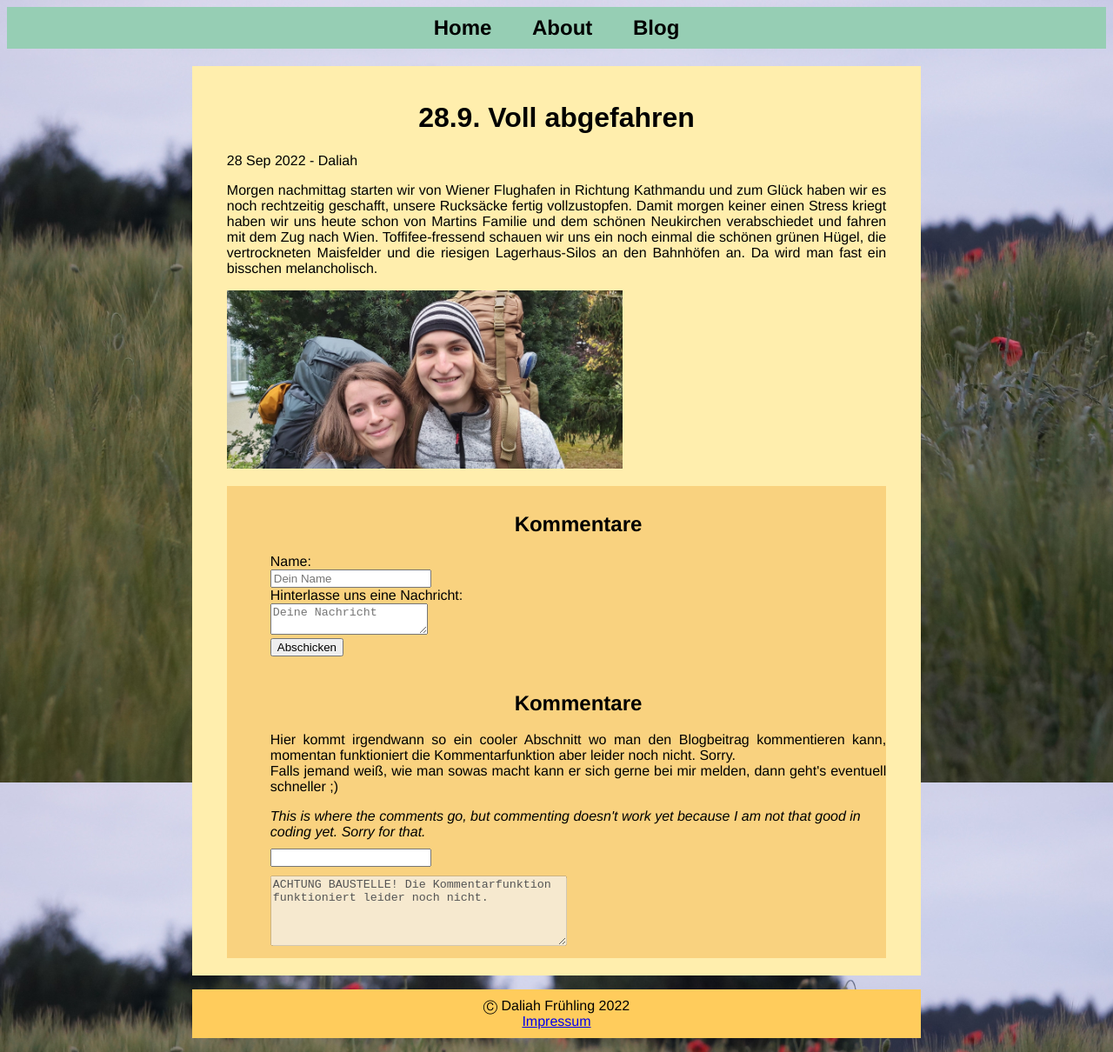
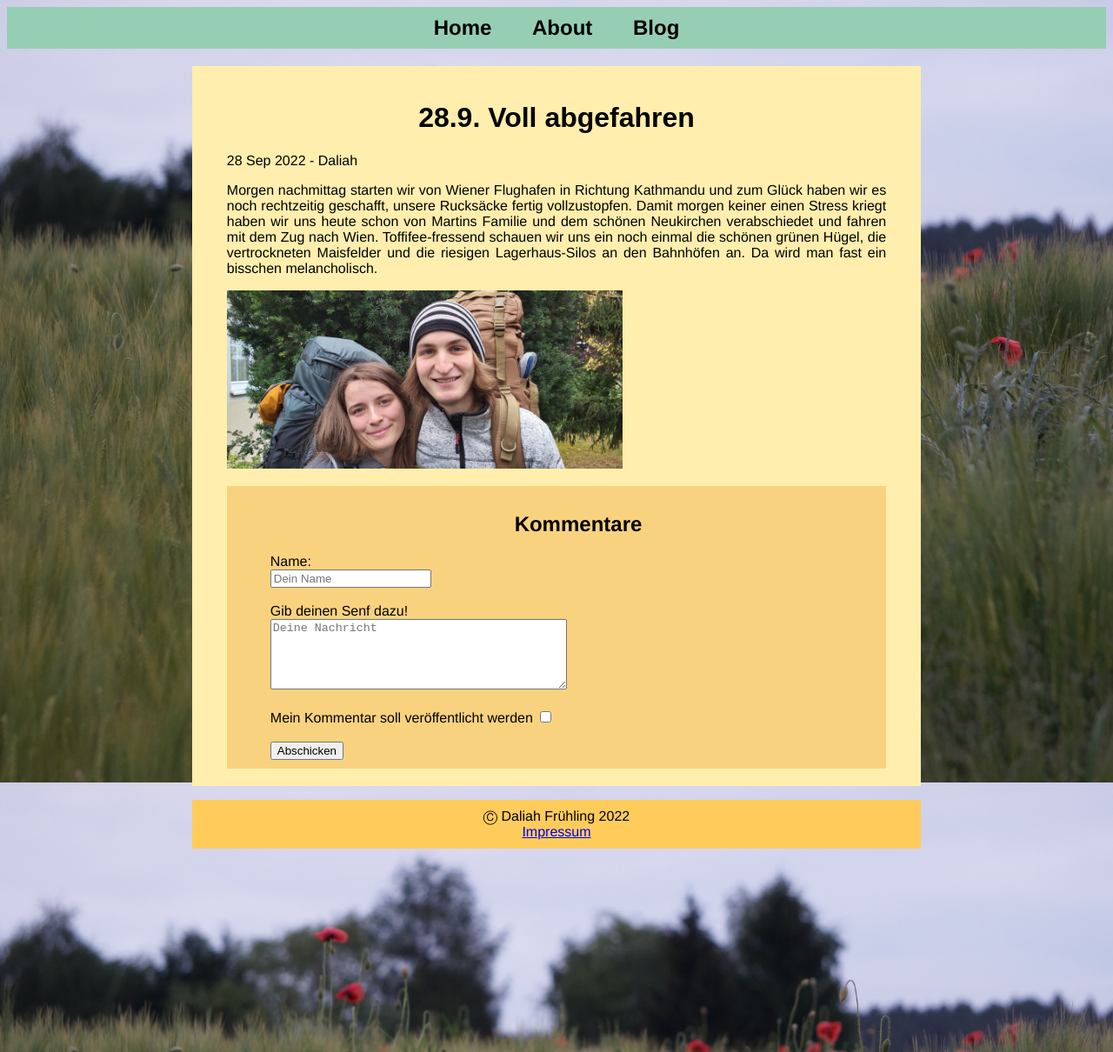
Before and after one commit to grundlbert/blog, a Jekyll site: the page built from _posts/2022-09-28-abgefahren.md, in a window 1280 px wide. Shown: the whole page at 87% size. Built offline with Jekyll 4.4.1, drawn with Linux system fonts in a browser that asks for light colours.

Commit message:
added comment function

```diff
--- a/_includes/post_comment.html
+++ b/_includes/post_comment.html
@@ -1,10 +1,11 @@
 <div class="comments">
     <form id="postCommentFormNetlify" method="POST" netlify-honeypot="bot-field" data-netlify="true" accept-charset="utf-8">
         <h2>Kommentare</h2>
-        <label>Name:<br><input type="text" name="name" placeholder="Dein Name" required></label><br>
-        <label>Hinterlasse uns eine Nachricht:<br><textarea name="message" placeholder="Deine Nachricht"></textarea></label>
-        <input type="hidden" name="bot-field"/>
-        <input type="hidden" name="subject" value="Blog Kommentar" />
+        <label>Name:<br><input type="text" name="name" placeholder="Dein Name" required></label><br><br>
+        <label>Gib deinen Senf dazu!<br><textarea cols="40" rows="5" name="message" placeholder="Deine Nachricht"></textarea></label>
+        <input type="hidden" name="subject" value="Blog Kommentar" /><br><br>
+        <label for="newsletter">Mein Kommentar soll veröffentlicht werden</label>
+        <input type="checkbox" name="veroeffentlichen" value="yes"><br><br>
         <div class="cell">
             <button type="submit" class="button" name="submit">Abschicken</button>
         </div>
--- a/_layouts/post.html
+++ b/_layouts/post.html
@@ -6,20 +6,3 @@ layout: default
 
 {{ content }}
 {% include post_comment.html %}
-
-<div class="comments">
-<h2>Kommentare</h2>
-
-<p>
-    Hier kommt irgendwann so ein cooler Abschnitt wo man den Blogbeitrag kommentieren kann, momentan funktioniert die Kommentarfunktion aber leider noch nicht. Sorry.<br>
-    Falls jemand weiß, wie man sowas macht kann er sich gerne bei mir melden, dann geht's eventuell schneller ;)
-</p>
-<i>
-    This is where the comments go, but commenting doesn't work yet because I am not that good in coding yet. Sorry for that.
-</i>
-
-<br>
-<input type="text" style="margin-top: 10px;"/><br />
-<textarea cols="40" rows="5" wrap="hard" disabled="on" style="margin-top: 10px">ACHTUNG BAUSTELLE! Die Kommentarfunktion funktioniert leider noch nicht.</textarea>
-
-</div>
```
